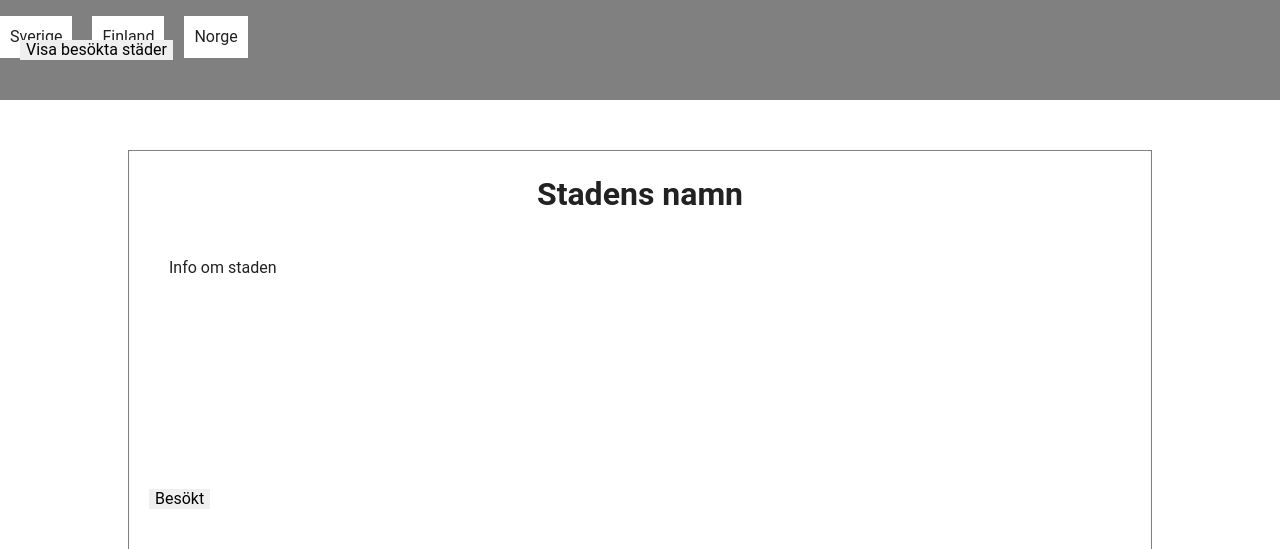
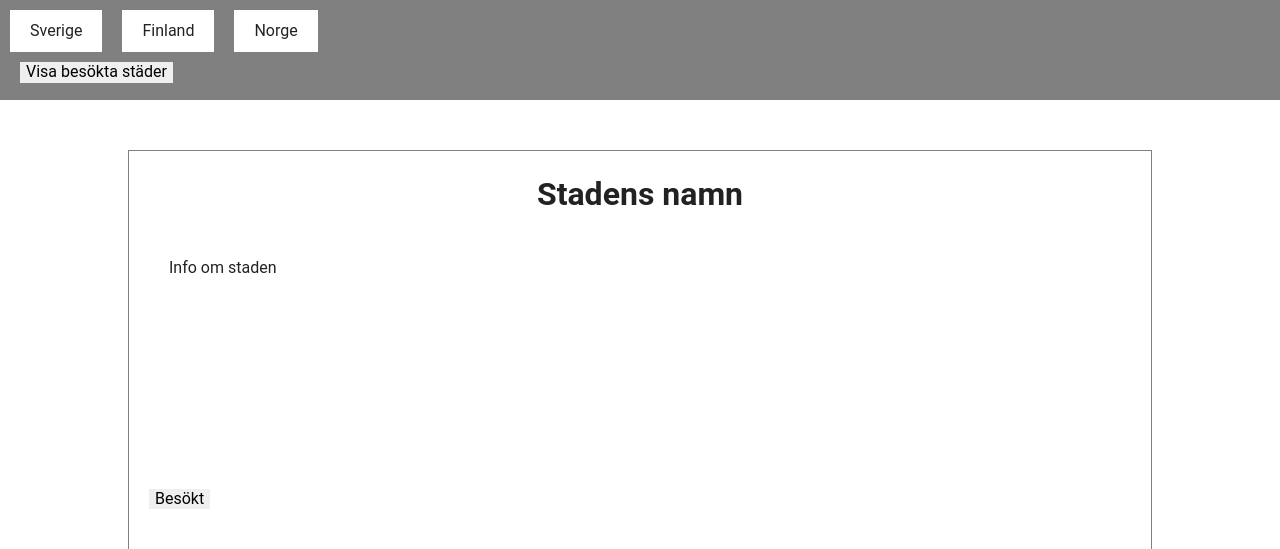
Before and after one commit to josefinelofgren/stader-och-lander, a plain HTML site: page index.html in a window 1280 px wide. Shown: the top 549 px of the page. Drawn offline with Linux system fonts and the light colour scheme.

Commit message:
Making countries clickable

```diff
--- a/css/main.css
+++ b/css/main.css
@@ -47,10 +47,8 @@ html {
     margin: 40px;
   }
 
+/* BUTTONS */
 
-
-
-/* BUTTONS */
   button {
     position: absolute;
     bottom: 20px;
@@ -62,17 +60,22 @@ html {
       float: right;
   }
 
+  .view-city-btn {
+    position: relative;
+    margin: 20px;
+  }
+
   /* LISTS */
 
  ul {
     display: inline-block;
-    margin-right: 20px;
+    margin: 10px;
     cursor: pointer;
     padding: 10px;
     background: white;
   }
 
-  li{
+  li {
     display: inline;
-    margin-right: 20px;
+    margin: 10px;
   }
--- a/huvudmeny.js
+++ b/huvudmeny.js
@@ -9,37 +9,36 @@ Promise.all([
         console.log("Länder", data[0]);
         console.log("Städer", data[1]);
         printCountries(data);
-        printCities(data);
+        // printCities(data);
     })
+
 
 // Funktion för att skriva ut länder i huvudmenyn
 
 function printCountries(list) {
 
     let countries = list[0];
+    let cities = list[1];
+
     for (let country in countries) {
         if (countries.hasOwnProperty(country)) {
-            console.log(countries[country].countryname);
-            document.getElementById("listCountries").insertAdjacentHTML("beforeend", "<ul>" + countries[country].countryname + "</ul>");
+            // console.log(countries[country].countryname);
+            document.getElementById("listCountries").insertAdjacentHTML("beforeend", "<ul><li id='"+ countries[country].id +"'>" + countries[country].countryname + "</li></ul>");
         }
     }
+
+    // När man klickar på någon av länderna så skapas en <li> med dess städer
+
+    listCountries.addEventListener("click", function(evt) {
+        listCountries.appendChild(listCities);
+        listCities.innerHTML = "";
+
+        for (let city in cities) {
+
+            if (evt.target.id == cities[city].countryid) {
+                // console.log(cities[city].stadname);
+                listCities.insertAdjacentHTML("beforeend", "<li>" + cities[city].stadname + "</li>");
+            }
+        }
+    });
 }
-
-// Lista med städerna
-function printCities(list) {
-    let cities = list[1];
-    let countries = list[0];
-    console.log(countries);
-    for (let city in cities) {
-        if (cities[city].countryid == 2){
-        console.log(cities[city].stadname);
-        listCities.insertAdjacentHTML("beforeend", "<li>" + cities[city].stadname + "</li>");
-    }
-    }
-}
-
-// När man klickar på någon av länderna så aktiveras printCities()
-listCountries.addEventListener("click", function () {
-    listCountries.appendChild(listCities);
-    console.log("click");
-});
--- a/index.html
+++ b/index.html
@@ -18,7 +18,7 @@
     <nav id="listCountries">
 
     </nav>
-    <button id=viewVisitedCities type="button">Visa besökta städer</button>
+    <button id="viewVisitedCities" class="view-city-btn" type="button">Visa besökta städer</button>
   </header>
 
 
```
